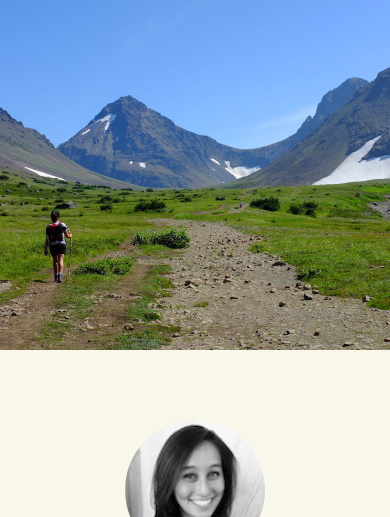
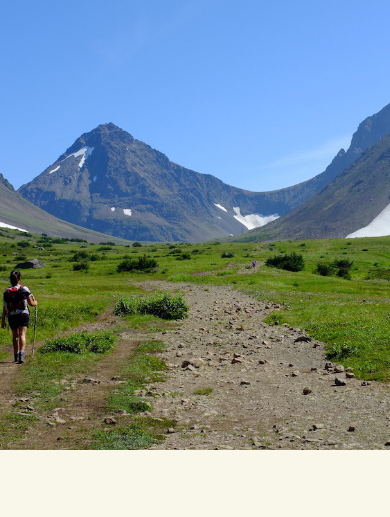
Before and after one commit to mlucas2218/mlucas2218.github.io, a plain HTML site: page index.html in a window 390 px wide. Shown: the top 517 px of the page. Drawn offline with nearby package versions, Linux system fonts and the light colour scheme.

Commit message:
Update carousel.css

```diff
--- a/carousel.css
+++ b/carousel.css
@@ -131,6 +131,7 @@ body {
     .parallax {
         background-attachment: scroll;
 	/*background-size: auto;*/
-	height: 350px;
+	background-position: top;
+	height: 450px;
     }
 }
```
